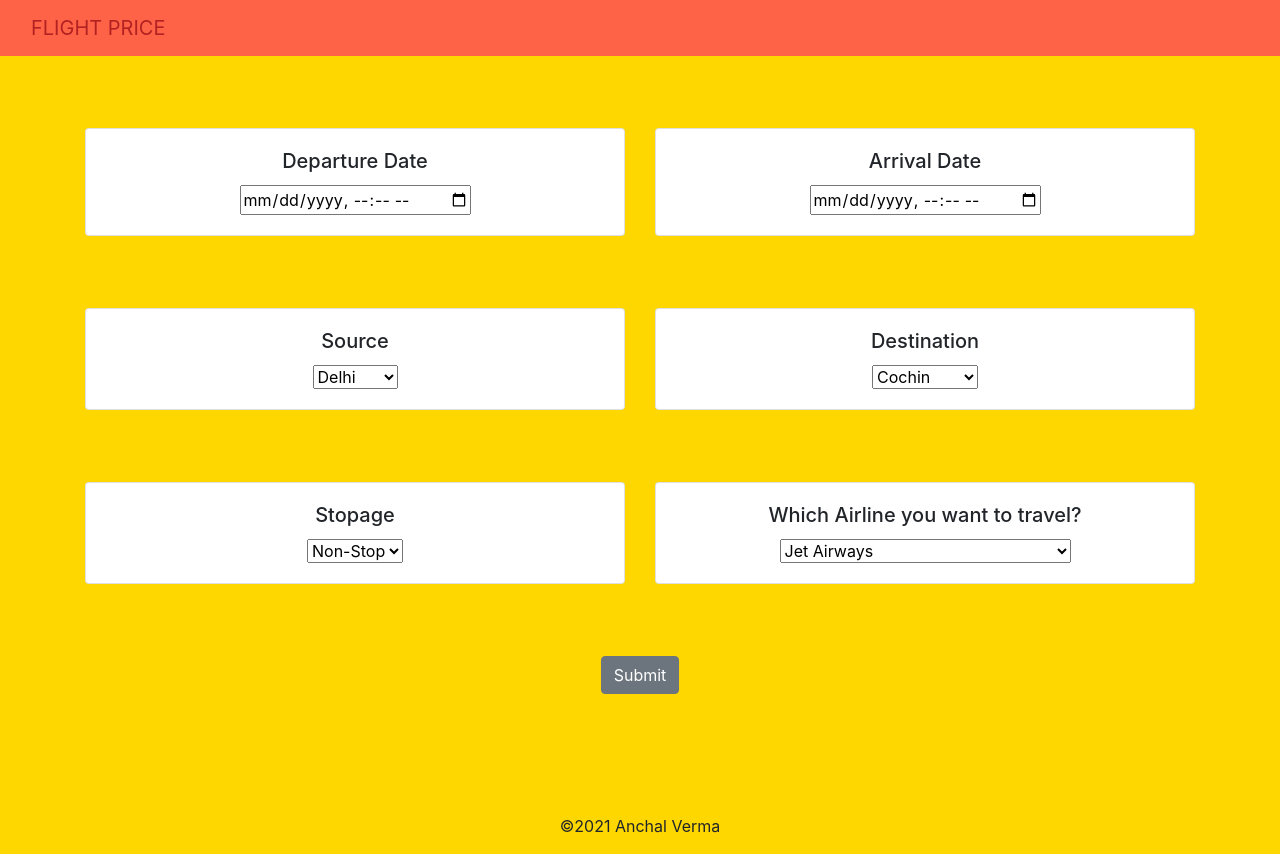
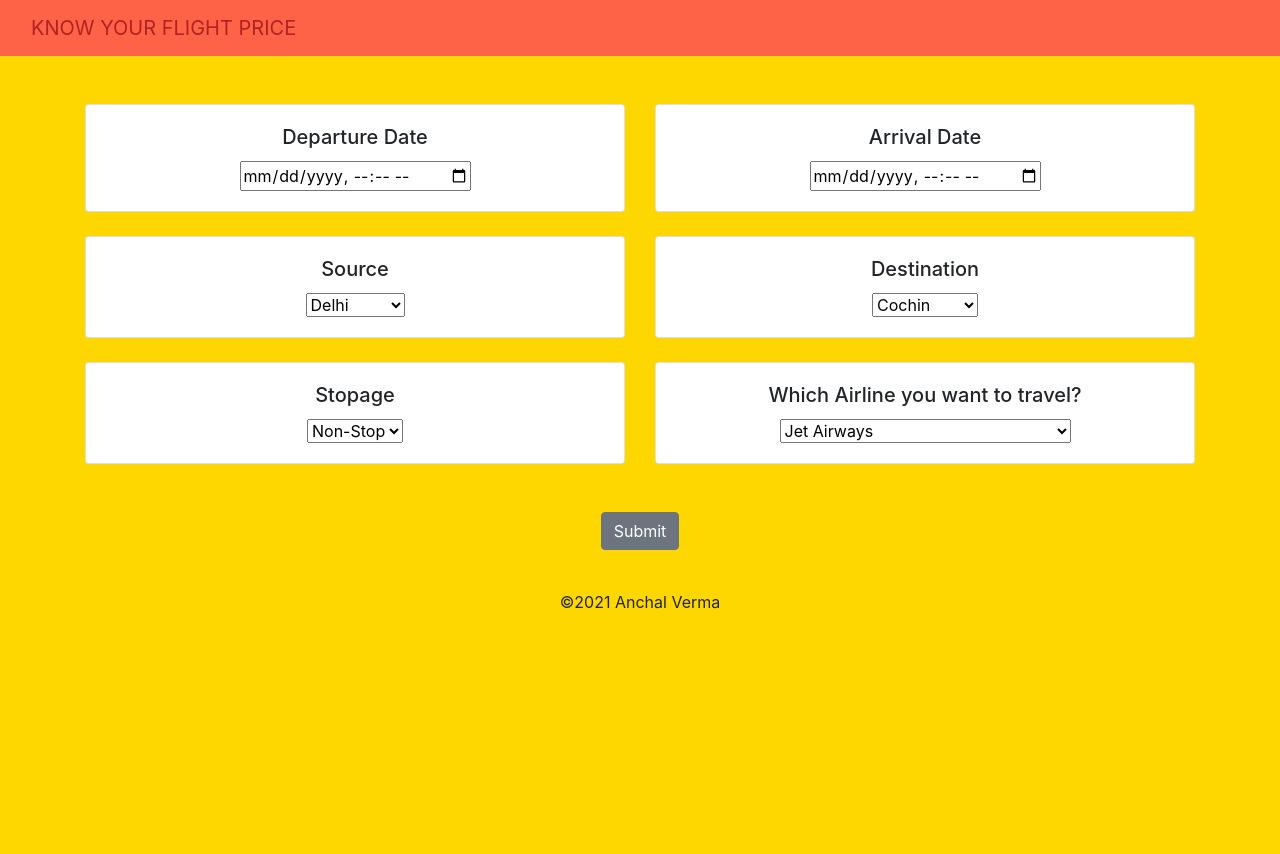
Before and after one commit to anchalverma7110/Flight_Fare_Prediction_Model, a Flask app: page / in a window 1280 px wide. After the commit the page ends 609 px from the top, so only its background shows below. Run offline with Flask 2, Linux system fonts and the light colour scheme; parts of the project's set-up code (start-up, migrations or seed data) failed here and were passed over; some libraries are stand-ins or nearby versions.

Commit message:
Update home.html

```diff
--- a/templates/home.html
+++ b/templates/home.html
@@ -12,7 +12,7 @@
 
 
     <!-- css -->
-    <link rel="stylesheet" href="static/css/styles.css">
+    <link rel="stylesheet" href="../css/styles.css">
 
 
 </head>
@@ -23,12 +23,12 @@
     <nav class="navbar navbar-inverse navbar-fixed-top">
         <div class="container-fluid">
             <div class="navbar-header">
-                <a class="navbar-brand" href="/">FLIGHT PRICE</a>
+                <a class="navbar-brand" href="/">KNOW YOUR FLIGHT PRICE</a>
             </div>
         </div>
     </nav>
 
-    <br><br><br>
+    <br><br>
 
 
     <div class="container">
@@ -49,8 +49,6 @@
                     </div>
                 </div>
                 <br>
-                <br>
-                <br>
                 <div class="col-sm-6">
                     <div class="card">
                         <div class="card-body">
@@ -62,8 +60,6 @@
                 </div>
             </div>
 
-            <br>
-            <br>
             <br>
 
             <div class="row">
@@ -77,6 +73,7 @@
                                 <option value="Kolkata">Kolkata</option>
                                 <option value="Mumbai">Mumbai</option>
                                 <option value="Chennai">Chennai</option>
+				<option value="Bangalore">Bangalore</option>
                             </select>
                         </div>
                     </div>
@@ -92,6 +89,7 @@
                                 <option value="New Delhi">New Delhi</option>
                                 <option value="Hyderabad">Hyderabad</option>
                                 <option value="Kolkata">Kolkata</option>
+				<option value="Bangalore">Bangalore</option>
                             </select>
                         </div>
                     </div>
@@ -101,9 +99,6 @@
 
 
             <br>
-            <br>
-            <br>
-
             <div class="row">
                 <div class="col-sm-6">
                     <div class="card">
@@ -147,18 +142,15 @@
 
 
 
-            <br>
-            <br>
-            <br>
+            <br><br>
+
             <!-- Submit -->
             <input type="submit" value="Submit" class="btn btn-secondary">
         </form>
 
-        <br>
-        <br>
+
         <h3>{{ prediction_text }}</h3>
 
-        <br>
         <br>
         <p>©2021 Anchal Verma</p>
 
```
